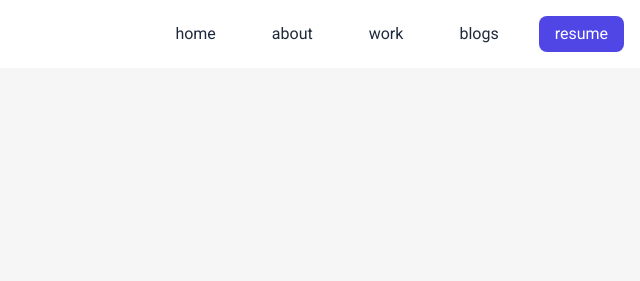
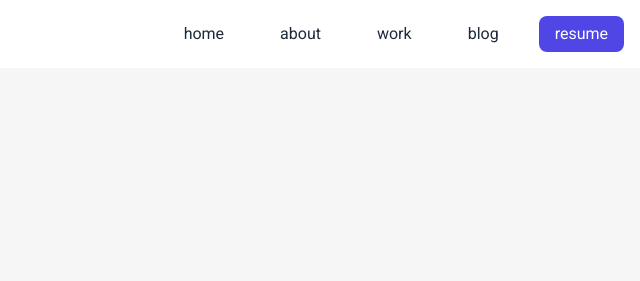
Before and after one commit to davidtaing/portfolio, an Astro site: page / in a window 1280 px wide. Shown: the top 281 px of the page, 640-1280 px from the left. Built offline with nearby package versions, Linux system fonts and the light colour scheme; Astro itself is replaced by a stand-in of ours.

Commit message:
rename nav-link to blog

```diff
--- a/src/components/Header/NavLinks.astro
+++ b/src/components/Header/NavLinks.astro
@@ -30,7 +30,7 @@
       target="_blank"
       rel="noopener noreferrer"
     >
-      blogs
+      blog
     </a>
   </li>
   <li>
```
